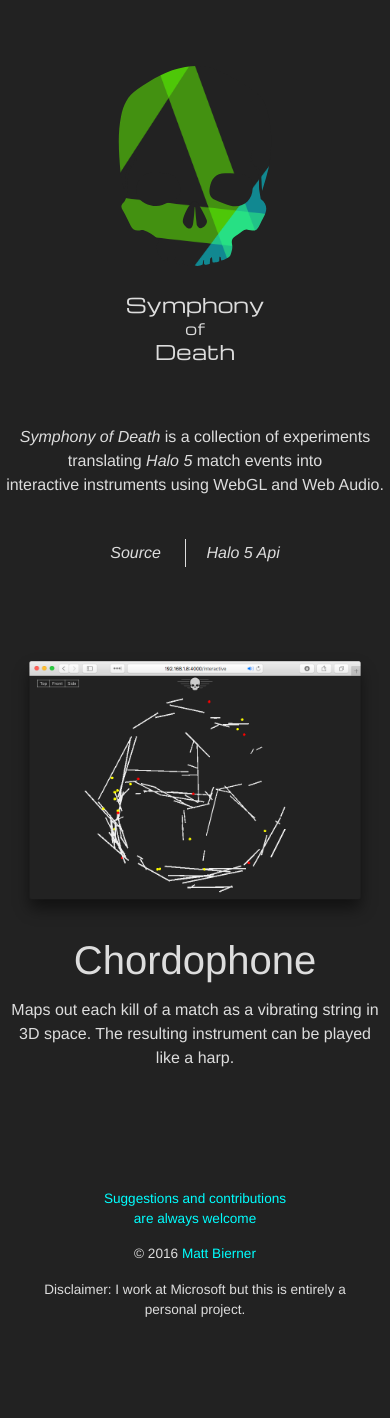
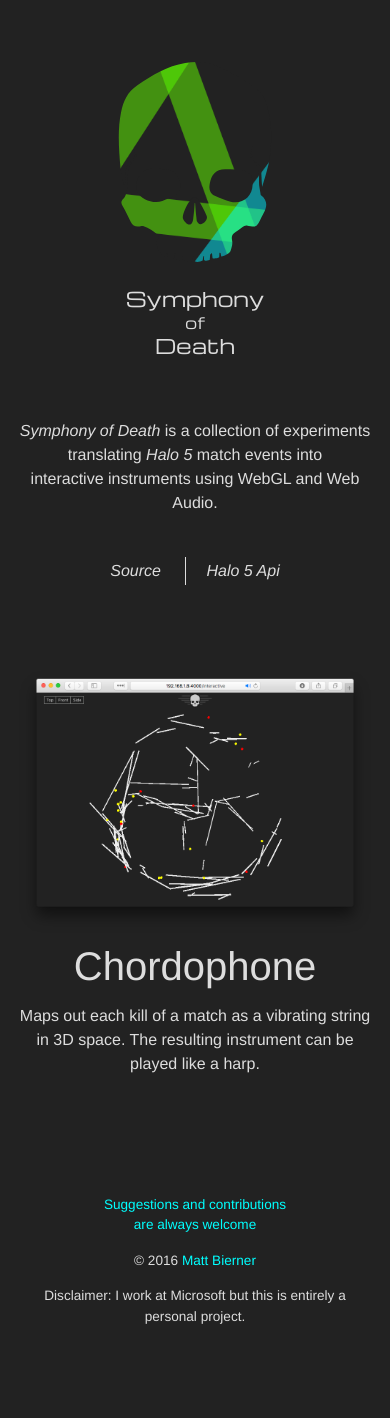
Before and after one commit to mattbierner/Symphony-of-Death, a Jekyll site: the page built from index.html, in a window 390 px wide. Built offline with Jekyll 4.4.1, drawn with Linux system fonts in a browser that asks for light colours.

Commit message:
Add margin to index, and improved on small screens.

```diff
--- a/_sass/_index.scss
+++ b/_sass/_index.scss
@@ -5,7 +5,7 @@
     padding-bottom: 4em;
     font-weight: 300;
     min-width: 320px;
-
+    margin: 0 0.5em;
     & > {
         max-width: 600px;
     }
@@ -42,7 +42,6 @@
         position: relative;
         height: 350px;
         z-index: -3;
-        border: 2px solid $background-color;
 
         canvas {
             width: 100%;
@@ -60,6 +59,18 @@
             width: 100%;
             height: 100%;
         }
+
+        &::before {
+            content: "";
+            display: block;
+            position: absolute;
+            top: -4px;
+            left: -4px;
+            width: 100%;
+            height: 100%;
+            border: 8px solid $background-color;
+            z-index: 10;
+        }
     }
 
     .title {
@@ -76,7 +87,8 @@
             text-align: left;
             z-index: 99;
 
-            animation: fadeinlogo 0.8s;
+            animation-name: fadeinlogo;
+            animation-duration: 0.8s;
             animation-delay: 0.4s;
             animation-fill-mode: forwards;
             animation-timing-function: ease-out;
@@ -159,7 +171,19 @@
     }
 }
 
-@media only screen and (max-width: 500px) {
+@media screen and (max-height: 500px) {
+    .page-header {
+        .logo, .title h1 {
+            width: 200px;
+        }
+
+        .logo {
+            height: 250px;
+        }
+    }
+}
+
+@media screen and (max-width: 500px) {
     .page-header {
         height: auto;
         padding-bottom: 3em;
@@ -180,7 +204,6 @@
             h1 {
                 white-space: nowrap;
                 text-align: center;
-                animation-delay: 0;
                 animation-duration: 0s;
                 opacity: 1;
                 padding: 0;
--- a/index.html
+++ b/index.html
@@ -1,6 +1,7 @@
 ---
 layout: default
 rootId: index
+viewport: "maximum-scale=1.0, user-scalable=no"
 ---
 
 <header class="container page-header">
```
Also changed, not shown: other parts of index.html (+2 -2 lines).
